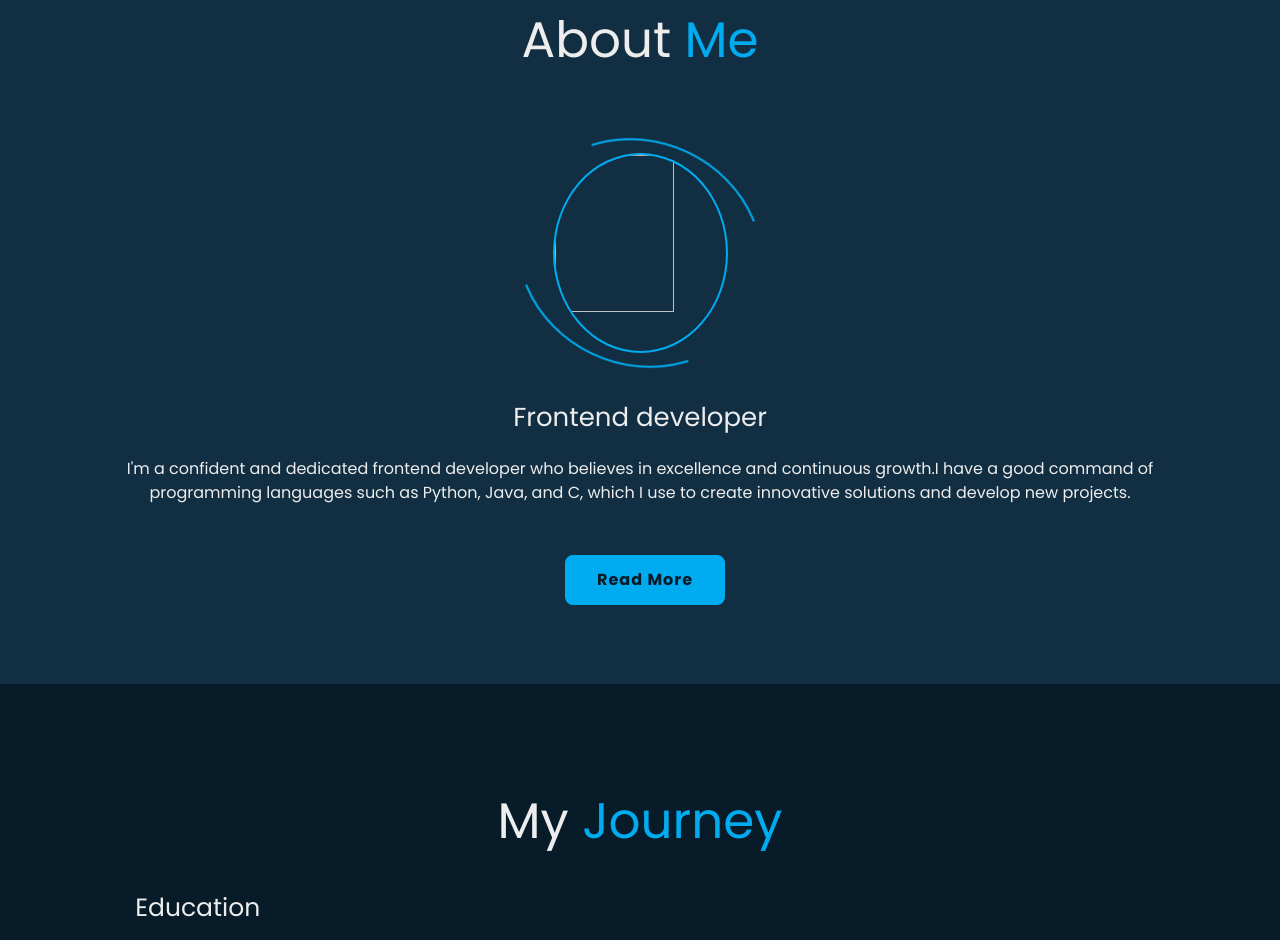
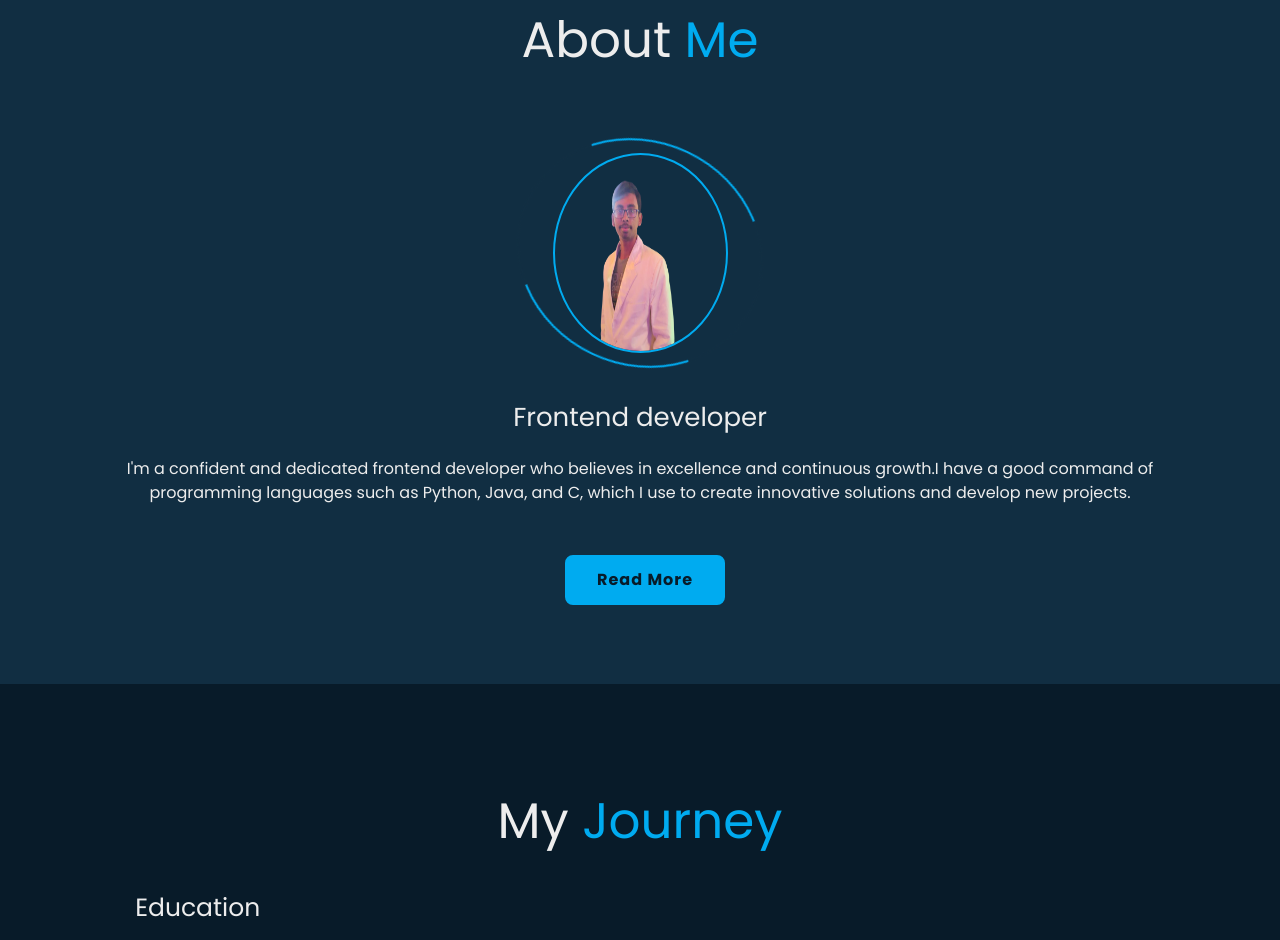
Before and after one commit to GanapuramSharath/Portfolio, a website: page index.html in a window 1280 px wide. Shown: the part 916-1856 px from the top of the page. Drawn offline with nearby package versions, Linux system fonts and the light colour scheme; the site is published under a folder, as on GitHub Pages, so addresses that start at the root find nothing.

Commit message:
Update index.html

```diff
--- a/index.html
+++ b/index.html
@@ -60,7 +60,7 @@
     <section class="about flex justify-center items-center flex-col gap-[2rem] pb-[6rem]" id="about">
         <h2 class="heading ">About <span>Me</span></h2>
         <div class="about-img relative w-[25rem] h-[25rem] rounded-[50%] flex justify-center items-center">
-            <img src="/images/sharath_teja.png" alt="" class="w-[70%] h-[80%] rounded-[50%]">
+            <img src="sharath_teja.png" alt="" class="w-[70%] h-[80%] rounded-[50%]">
             <span class="circle"></span>
         </div>
         <div class="about-content text-center">
```
